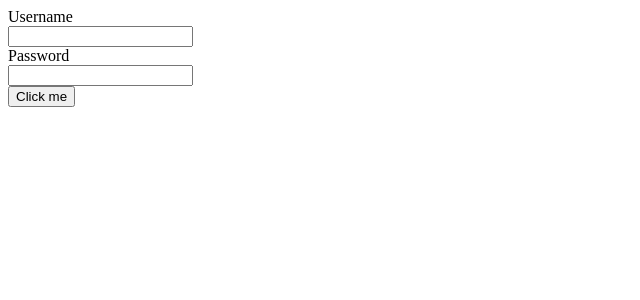
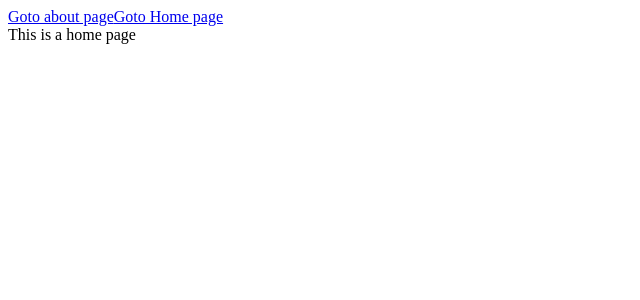
Before and after one commit to umairx97/react-course, a React (Create React App) app: page / in a window 1280 px wide. Shown: the top 300 px of the page, without its empty margins (0-640 px from the left). Built offline with nearby package versions, Linux system fonts and the light colour scheme.

Commit message:
Study Routes

```diff
--- a/package.json
+++ b/package.json
@@ -5,6 +5,7 @@
   "dependencies": {
     "react": "^16.8.3",
     "react-dom": "^16.8.3",
+    "react-router-dom": "^5.0.0",
     "react-scripts": "2.1.5"
   },
   "scripts": {
--- a/src/index.js
+++ b/src/index.js
@@ -1,82 +1,33 @@
 import React from "react";
 import ReactDOM from "react-dom";
-// import App from './App';
-// import Users from './Users';
-// import App2 from './App2';
+import { BrowserRouter, Route, Link, Switch } from "react-router-dom";
 
-// import Practice from './Practice'
-// import Areeb from './Areeb';
-// import EighteenMarch from "./eighteen-march";
-// import Conditional from "./Conditional";
+const Home = props => {
+  console.log(props);
+  return <div>This is a home page</div>;
+};
+
+const About = props => {
+  console.log(props);
+
+  return <div>This is a about page</div>;
+};
 
 class App extends React.Component {
-  state = {
-    loggedin: false
-  };
-
-  handleLogin = () => {
-    this.setState({ loggedin: !this.state.loggedin });
-  };
-
   render() {
     return (
       <div>
-        {this.state.loggedin ? (
-          <Dashboard handleLogin={this.handleLogin} />
-        ) : (
-          <Login handleLogin={this.handleLogin} />
-        )}
+        <BrowserRouter>
+          <Link to="/about">Goto about page</Link>
+          <Link to="/">Goto Home page</Link>
+          <Switch>
+            <Route path="/" exact render={() => <Home name="umair" />} />
+            <Route path="/about" exact component={About} />
+          </Switch>
+        </BrowserRouter>
       </div>
     );
   }
 }
 
-class Login extends React.Component {
-  state = {
-    username: "",
-    password: ""
-  };
-
-  handleChange = event => {
-    this.setState({ [event.target.name]: event.target.value });
-  };
-
-  render() {
-    return (
-      <div>
-        <form onSubmit={this.props.handleLogin}>
-          Username
-          <br />
-          <input
-            type="text"
-            name="username"
-            value={this.state.username}
-            onChange={this.handleChange}
-          />
-          <br />
-          Password
-          <br />
-          <input
-            type="password"
-            name="password"
-            value={this.state.password}
-            onChange={this.handleChange}
-          />
-          <br />
-          <button>Click me</button>
-        </form>
-      </div>
-    );
-  }
-}
-
-const Dashboard = props => {
-  return (
-    <div>
-      Dashboard Page
-      <button onClick={props.handleLogin}> Log out</button>
-    </div>
-  );
-};
-
 ReactDOM.render(<App />, document.getElementById("root"));
```
Also changed, not shown: 1 other file (tests, documents, lock files or other folders).
